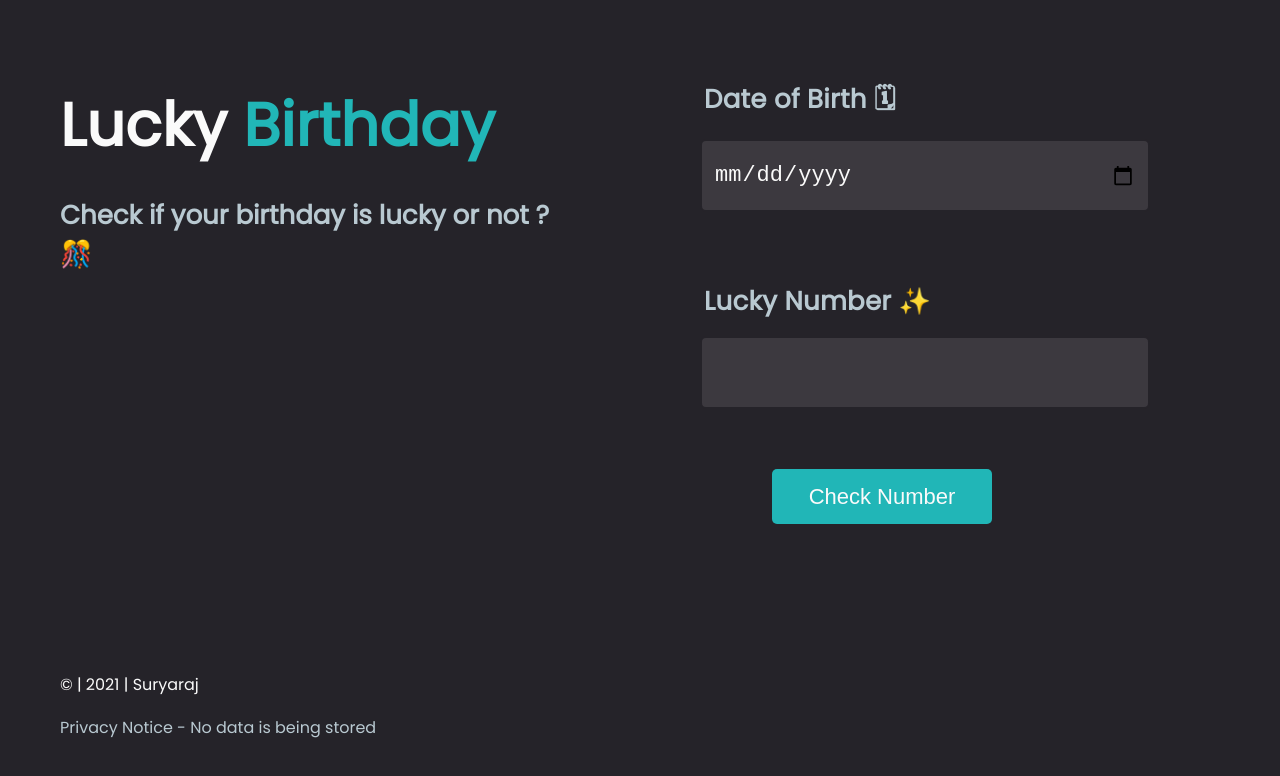
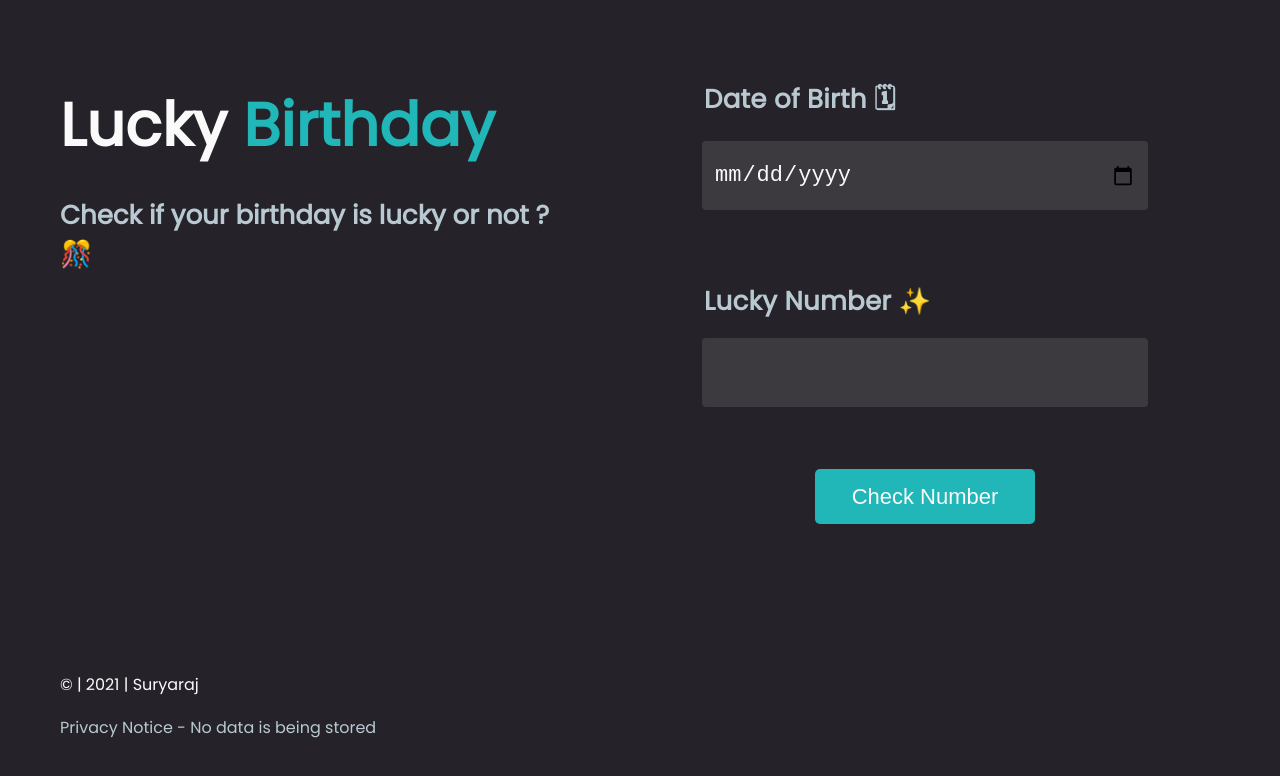
Before and after one commit to suryaraj1/Lucky-Birthday, a React (Create React App) app: page / in a window 1280 px wide. Shown: the top 776 px of the page. Built offline with nearby package versions, Linux system fonts and the light colour scheme.

Commit message:
Adjust button container width

```diff
--- a/src/components/Button/Button.css
+++ b/src/components/Button/Button.css
@@ -1,7 +1,7 @@
 .btn-wrapper {
   display: flex;
   justify-content: center;
-  width: 70%;
+  width: 450px;
   margin-top: 10px;
 }
 
```
